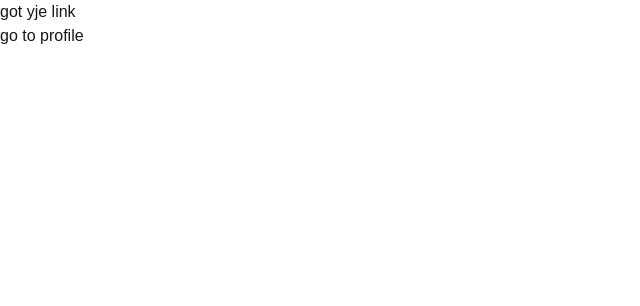
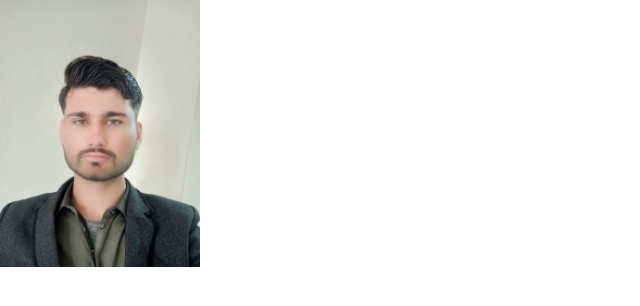
Before and after one commit to MuhammadZeb1/next-js, a Next.js app in the folder my-app/: page / in a window 1280 px wide. Shown: the top 306 px of the page, without its empty margins (0-640 px from the left). Built offline with nearby package versions, Linux system fonts and the light colour scheme.

Commit message:
use the image

```diff
--- a/my-app/src/app/page.js
+++ b/my-app/src/app/page.js
@@ -1,10 +1,17 @@
+// import Image from '../compoents/Image.jsx'
 import Navber from '@/compoents/Navber'
 import React from 'react'
+import Image from 'next/image'
+import my from "../../public/image/m.jpeg"
+
 
 function page() {
   return (
     <div>
-      <Navber/>
+      {/* <Navber/> */}
+      {/* <Image/> */}
+
+      <Image src={my} width={200} height={200}/>
     </div>
   )
 }
```
Also changed, not shown: my-app/public/image/m.jpeg (added).
